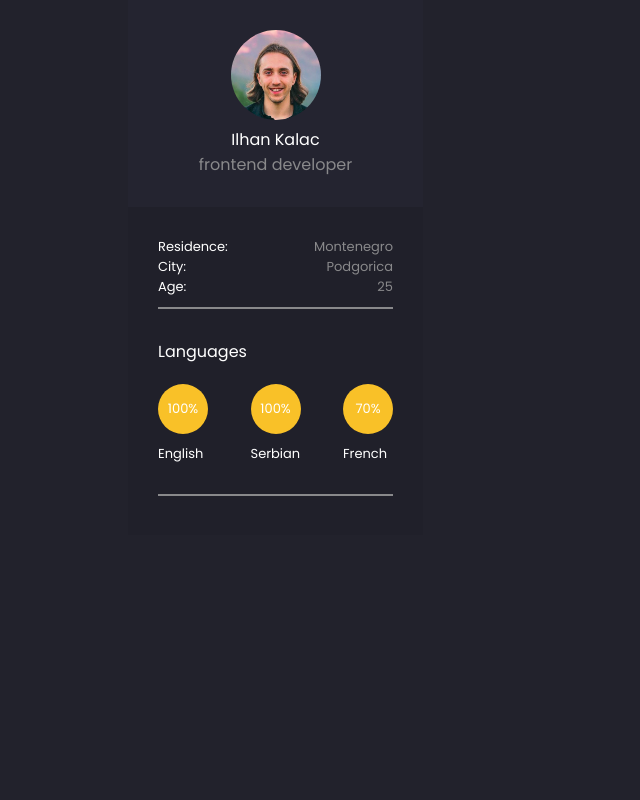
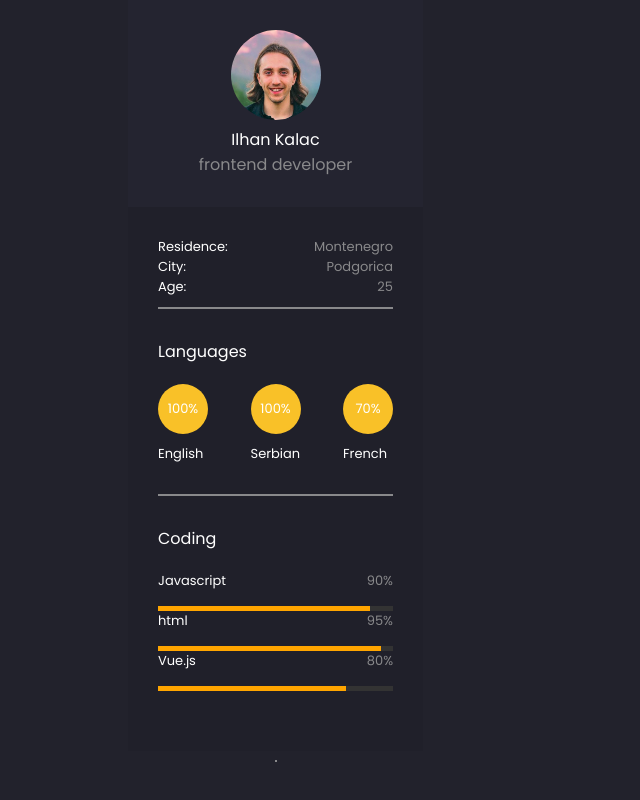
Before and after one commit to ilhankalac/Portfolio, a plain HTML site: page index.html in a window 1280 px wide. Shown: the whole page, without its empty margins (0-640 px from the left). Drawn offline with Linux system fonts and the light colour scheme.

Commit message:
coding section skills added

```diff
--- a/css/main.css
+++ b/css/main.css
@@ -72,25 +72,73 @@ p {
   color: #fff;
 }
 
-.languages {
+.skills-section {
   gap: 10px;
   margin: 30px 0px;
 }
 
-.languages .circles{
+.skills-section .circles{
   display:flex;
   justify-content: space-between;
   font-size: small;
 }
 
-.languages .header{
+.skills-section .header{
   color: #fff;
   font-size: smaller;
   margin-bottom: 20px;
 }
 
-.languages .circles .dot-item {
+.skills-section .circles .dot-item {
   display: flex;
   flex-direction: column;
   gap: 10px
 }
+
+.progress.javascript {
+  background: #333;
+  height: 5px;
+  width: 100%;
+}
+
+.progress.javascript:after {
+  content: '';
+  display: block;
+  background: orange;
+  width: 90%;
+  height: 100%;
+}
+
+.skills-section .specific-skill {
+  display: flex;
+  flex-direction: column;
+  gap:15px;
+}
+
+.progress.html {
+  background: #333;
+  height: 5px;
+  width: 100%;
+}
+
+.progress.html:after {
+  content: '';
+  display: block;
+  background: orange;
+  width: 95%;
+  height: 100%;
+}
+
+.progress.vue {
+  background: #333;
+  height: 5px;
+  width: 100%;
+}
+
+.progress.vue:after {
+  content: '';
+  display: block;
+  background: orange;
+  width: 80%;
+  height: 100%;
+}
--- a/index.html
+++ b/index.html
@@ -34,7 +34,7 @@
           <hr style="border: 1px solid #89898B">
 
           <!-- Languages -->
-          <div class="languages">
+          <div class="skills-section">
             <div class="header">Languages</div>
             <div class="circles">
               <div style="" class="dot-item">
@@ -53,15 +53,31 @@
           </div>
           <hr style="border: 1px solid #89898B">
 
+          <!-- Coding skills-->
+          <div class="skills-section">
+            <div class="header">Coding</div>
+            <div class="specific-skill">
+              <div class="item">
+                <span style="color: #fff">Javascript</span> <span class="color-font">90%</span>
+              </div>
+              <div class="progress javascript"></div>
+            </div>
+            <div class="specific-skill">
+              <div class="item">
+                <span style="color: #fff">html</span> <span class="color-font">95%</span>
+              </div>
+              <div class="progress html"></div>
+            </div>
+            <div class="specific-skill">
+              <div class="item">
+                <span style="color: #fff">Vue.js</span> <span class="color-font">80%</span>
+              </div>
+              <div class="progress vue"></div>
+            </div>
+          </div>
+          </div>
+          <hr style="border: 1px solid #89898B">
         </div>
-
-
-
-
-
-
-
-
 
       </div>
       <!-- Right side -->
```
